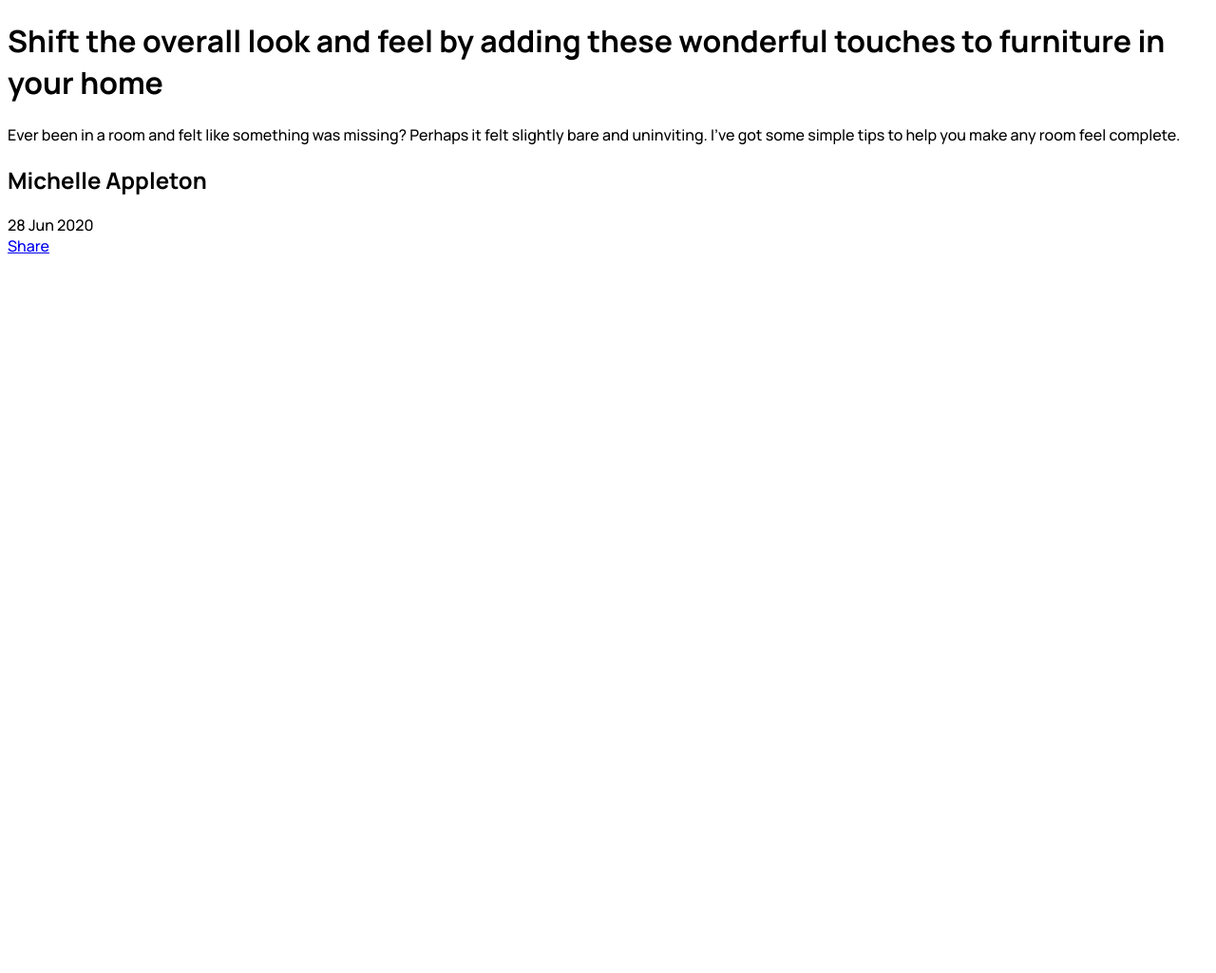
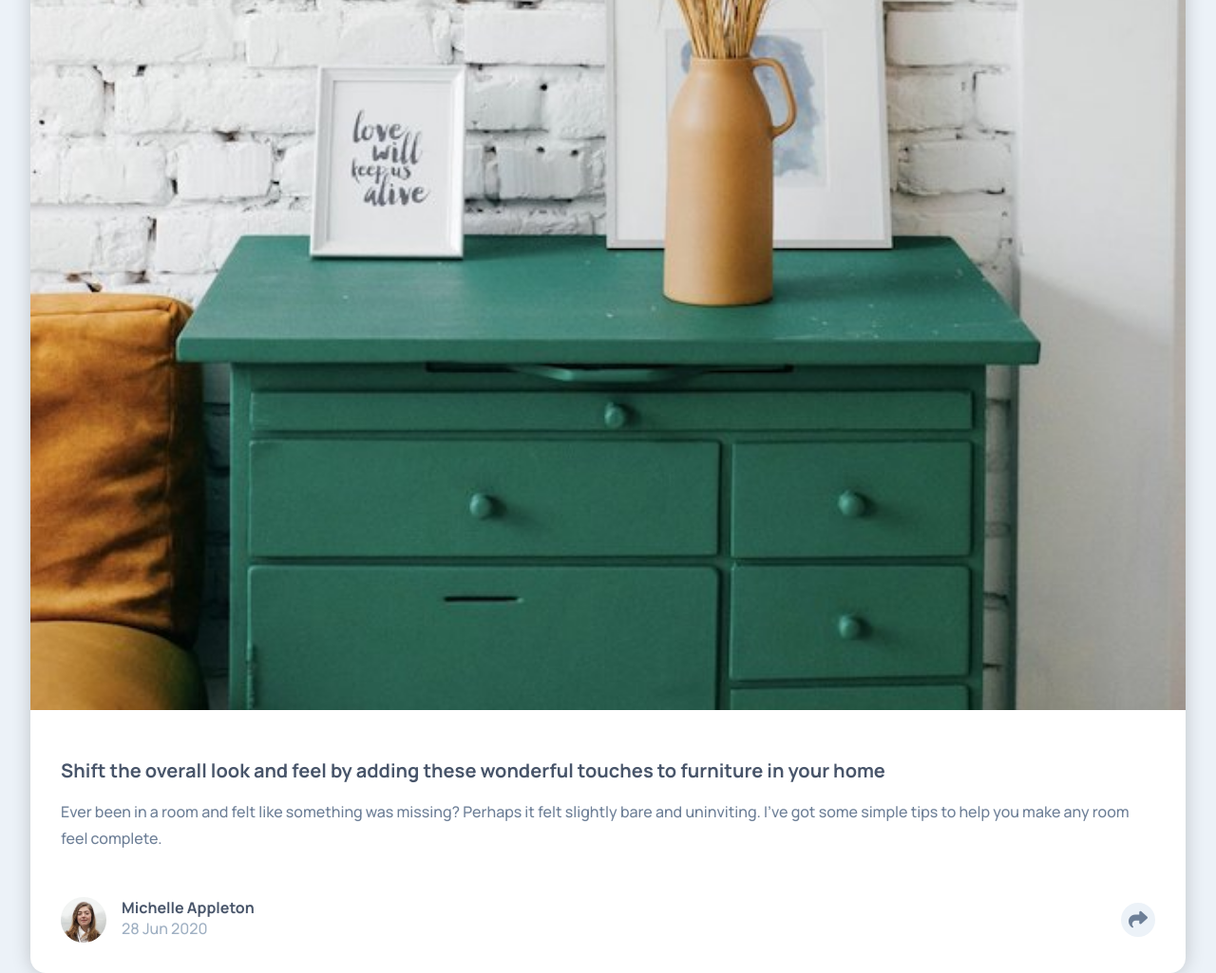
Before and after one commit to mattbcowan/30-projects-30-days, a plain HTML site: page 06-article-preview/index.html in a window 1280 px wide. Shown: the whole page at 95% size. Before the commit the page ends 800 px from the top, so only its background shows below. Drawn offline with Linux system fonts and the light colour scheme.

Commit message:
Basic styling added

```diff
--- a/06-article-preview/index.html
+++ b/06-article-preview/index.html
@@ -26,25 +26,43 @@
     ></script>
   </head>
   <body>
-    <main>
+    <div class="card">
+      <header>
+        <img
+          src="./images/drawers.jpg"
+          alt="Green drawers with some modern decorative pictures and a vase on top."
+          class="header-image"
+        />
+      </header>
+      <main class="content">
         <h1>
           Shift the overall look and feel by adding these wonderful touches to
           furniture in your home
         </h1>
 
         <p>
-        Ever been in a room and felt like something was missing? Perhaps it felt
-        slightly bare and uninviting. I’ve got some simple tips to help you make
-        any room feel complete.
+          Ever been in a room and felt like something was missing? Perhaps it
+          felt slightly bare and uninviting. I’ve got some simple tips to help
+          you make any room feel complete.
         </p>
 
-      <div>
-        <h2>Michelle Appleton</h2>
-        <span>28 Jun 2020</span>
+        <div class="card-author">
+          <div class="card-author-info">
+            <img
+              src="./images/avatar-michelle.jpg"
+              alt="Michelle Appleton"
+              aria-hidden="true"
+              class="avatar"
+            />
+            <div class="info-text">
+              <strong>Michelle Appleton</strong>
+              <div class="date">28 Jun 2020</div>
             </div>
-      <a href="#">Share</a>
+          </div>
+          <button class="share-btn"><i class="fas fa-share"></i></button>
+        </div>
       </main>
-
+    </div>
     <script src="scripts.js"></script>
   </body>
 </html>
--- a/06-article-preview/styles.css
+++ b/06-article-preview/styles.css
@@ -5,6 +5,92 @@
   --light-grayish-blue: hsl(210, 46%, 95%);
 }
 
+html {
+  box-sizing: border-box;
+  font-size: 100%;
+  height: 100%;
+}
+*,
+*::before,
+*::after {
+  box-sizing: inherit;
+}
+
 body {
   font-family: "Manrope", sans-serif;
+  background-color: var(--light-grayish-blue);
+  font-size: 16px;
+  display: flex;
+  justify-content: center;
+  align-items: center;
+  height: 100%;
+  margin: 0;
+  padding: 0;
 }
+
+h1 {
+  font-size: 1.25em;
+}
+
+h2 {
+  font-size: 1.125em;
+}
+
+.card {
+  display: grid;
+  margin: 2em;
+  border-radius: 1em;
+  overflow: hidden;
+  background-color: #fff;
+  box-shadow: 0 0 20px 0 rgba(0, 0, 0, 0.2);
+}
+
+.header-image {
+  width: 100%;
+}
+
+.content {
+  margin: 2em;
+  color: var(--dark-gray-blue);
+}
+
+.content p {
+  font-size: 1em;
+  line-height: 1.75em;
+  color: var(--desaturated-dark-blue);
+  margin-bottom: 3em;
+}
+
+.card-author {
+  display: flex;
+  justify-content: space-between;
+  align-items: center;
+}
+
+.avatar {
+  width: 48px;
+  height: 48px;
+  border-radius: 40px;
+}
+
+.card-author-info {
+  display: flex;
+}
+
+.info-text {
+  margin-left: 1em;
+}
+
+.date {
+  color: var(--grayish-blue);
+}
+
+.share-btn {
+  font-size: 1.25em;
+  color: var(--desaturated-dark-blue);
+  background-color: var(--light-grayish-blue);
+  border: none;
+  width: 36px;
+  height: 36px;
+  border-radius: 20px;
+}
```
Also changed, not shown: 1 other file. Lines whose indentation alone changed are shown as unchanged.
